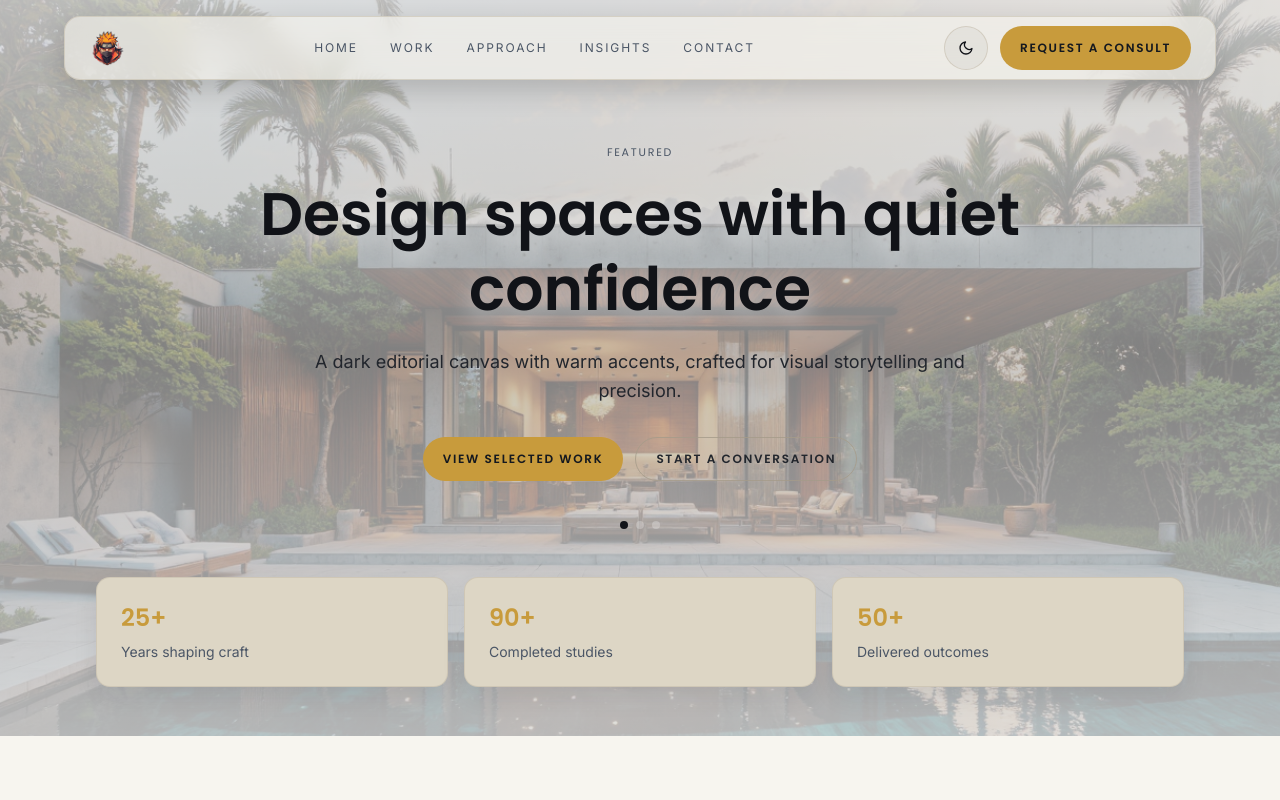
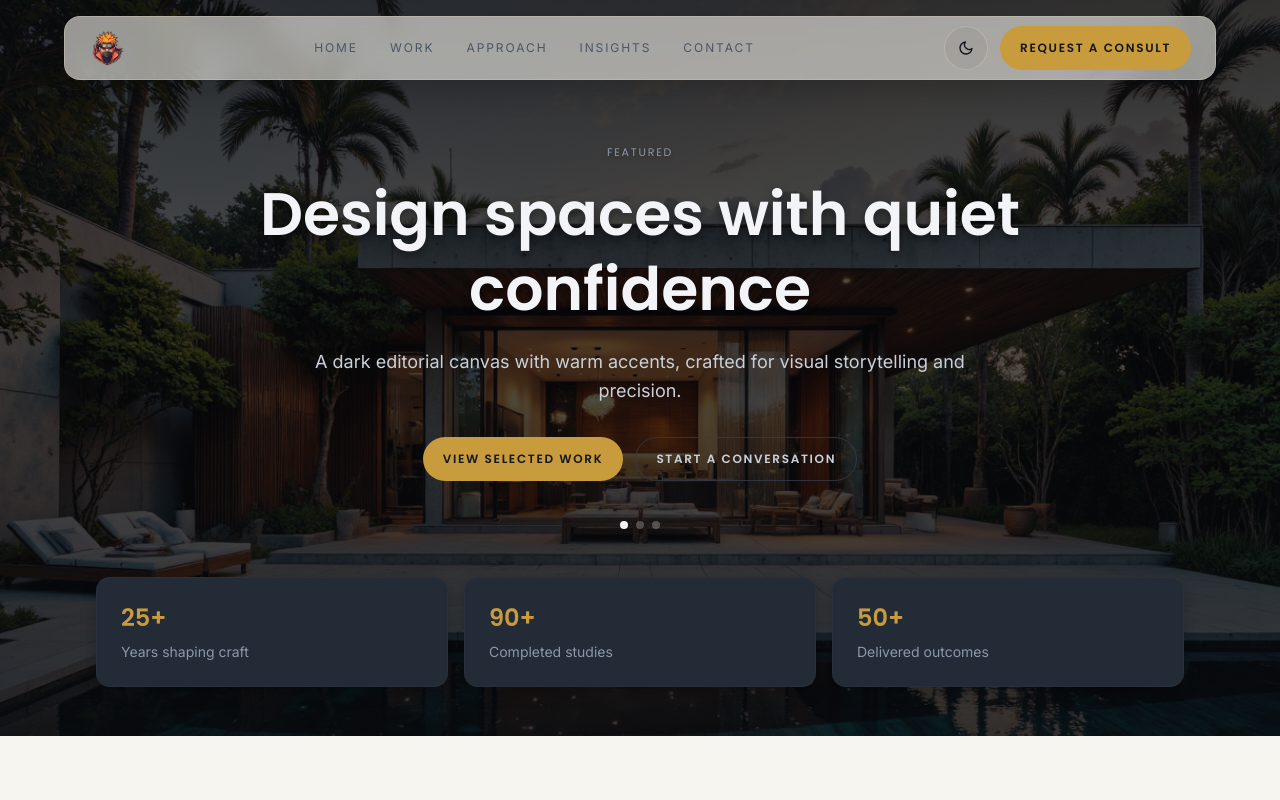
Before and after one commit to mostafalamey/portfolio, a React (Vite) app: page / in a window 1280 px wide. Shown: the top 800 px of the page. Built offline with nearby package versions, Linux system fonts and the light colour scheme; a web font is replaced by a local one.

Commit message:
style: keep hero dark and overlays consistent

```diff
--- a/src/components/Contact.jsx
+++ b/src/components/Contact.jsx
@@ -54,7 +54,7 @@ const Contact = () => {
             />
             <div className="absolute inset-0 dl-scrim-strong" />
 
-            <div className="absolute inset-0 flex items-center">
+            <div className="dl-on-media absolute inset-0 flex items-center">
               <div className="dl-container">
                 <div className="grid gap-10 lg:grid-cols-12 lg:items-center">
                   <div className="lg:col-span-5">
--- a/src/components/Features.jsx
+++ b/src/components/Features.jsx
@@ -30,7 +30,7 @@ const Features = () => {
                 decoding="async"
               />
               <div className="absolute inset-0 dl-scrim-soft opacity-75" />
-              <div className="absolute inset-x-0 bottom-0 p-6">
+              <div className="dl-on-media absolute inset-x-0 bottom-0 p-6">
                 <p className="dl-eyebrow">Signature</p>
                 <h3 className="mt-2 text-2xl font-semibold text-fg">
                   A bold concept, rendered quietly
@@ -71,7 +71,7 @@ const Features = () => {
                     decoding="async"
                   />
                   <div className="absolute inset-0 dl-scrim-soft opacity-75" />
-                  <div className="absolute inset-x-0 bottom-0 p-6">
+                  <div className="dl-on-media absolute inset-x-0 bottom-0 p-6">
                     <p className="dl-eyebrow">{c.eyebrow}</p>
                     <h3 className="mt-2 text-lg font-semibold text-fg">
                       {c.title}
--- a/src/components/NewHero.jsx
+++ b/src/components/NewHero.jsx
@@ -51,7 +51,7 @@ const NewHero = () => {
   return (
     <section
       id="home"
-      className="relative min-h-[92vh] w-screen overflow-hidden"
+      className="dl-force-dark relative min-h-[92vh] w-screen overflow-hidden"
       onMouseEnter={() => setIsPaused(true)}
       onMouseLeave={() => setIsPaused(false)}
     >
--- a/src/components/Story.jsx
+++ b/src/components/Story.jsx
@@ -68,7 +68,7 @@ const Story = () => {
                 </span>
               </button>
 
-              <div className="absolute inset-x-0 bottom-0 p-6">
+              <div className="dl-on-media absolute inset-x-0 bottom-0 p-6">
                 <p className="dl-eyebrow">Featured</p>
                 <p className="mt-2 text-lg font-semibold text-fg">
                   A controlled media tile
--- a/src/index.css
+++ b/src/index.css
@@ -77,9 +77,50 @@ html[data-theme="light"] {
   --overlay-weak: rgba(0, 0, 0, 0.04);
   --overlay-strong: rgba(0, 0, 0, 0.07);
 
-  --scrim-base: 255, 255, 255;
+  /* Keep media overlays dark in all themes (do not override --scrim-base) */
   --ts-soft: 0 2px 10px rgba(255, 255, 255, 0.45);
   --ts-soft-lg: 0 8px 22px rgba(255, 255, 255, 0.55);
+}
+
+/* Ensure media (images/video tiles) always get dark overlays + readable light text */
+.dl-on-media {
+  --color-fg: #f2f4f7;
+  --color-fg-2: #d4dbe5;
+  --color-fg-muted: #b5c0cf;
+  --color-fg-subtle: #93a0b3;
+  --ts-soft: 0 2px 4px rgba(0, 0, 0, 0.34);
+  --ts-soft-lg: 0 6px 16px rgba(0, 0, 0, 0.46);
+}
+
+/* Force a section to remain dark even when the site is in light mode */
+.dl-force-dark {
+  color-scheme: dark;
+
+  --color-ink-950: #0e1116;
+  --color-ink-900: #101620;
+  --color-ink-800: #1a212b;
+  --color-ink-700: #222b36;
+  --color-ink-600: #2a3441;
+  --color-ink-500: #323d4b;
+  --color-ink-400: #465361;
+
+  --color-fg: #f2f4f7;
+  --color-fg-2: #c8d0da;
+  --color-fg-muted: #8c98a8;
+  --color-fg-subtle: #697587;
+
+  --shadow-card: 0 6px 16px rgba(0, 0, 0, 0.22);
+  --shadow-card-hover: 0 12px 32px rgba(0, 0, 0, 0.28);
+  --glass-bg: rgba(26, 33, 43, 0.55);
+  --nav-bg: rgba(26, 33, 43, 0.45);
+  --nav-bg-scrolled: rgba(16, 22, 32, 0.72);
+  --overlay-weak: rgba(255, 255, 255, 0.05);
+  --overlay-strong: rgba(255, 255, 255, 0.1);
+
+  /* Explicitly keep image scrims dark */
+  --scrim-base: 10, 12, 16;
+  --ts-soft: 0 2px 4px rgba(0, 0, 0, 0.3);
+  --ts-soft-lg: 0 4px 10px rgba(0, 0, 0, 0.42);
 }
 
 body {
```
